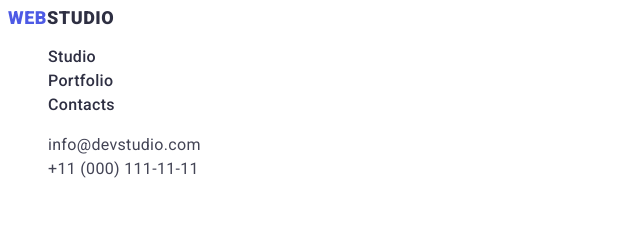
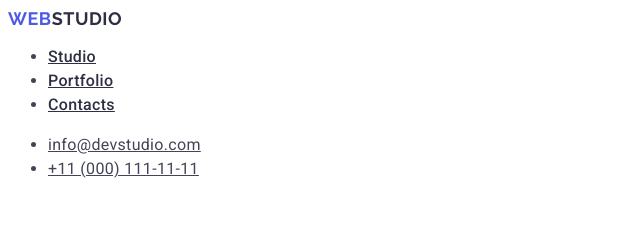
Before and after one commit to mitzasp/goit-markup-hw-02, a plain HTML site: page index.html in a window 1280 px wide. Shown: the top 240 px of the page, 0-640 px from the left. Drawn offline with Linux system fonts and the light colour scheme.

Commit message:
html&css1

```diff
--- a/css/styles.css
+++ b/css/styles.css
@@ -14,28 +14,22 @@ body {
   background-color: #ffffffff;
   font-family: var(--text-font-family);
 }
-a {
-  text-decoration: none;
-}
-ul {
-  list-style-type: none;
-}
+
 /* Classes */
-.header-logo-first-part {
+
+.header-logo,
+.link {
   color: var(--IRIS);
+  font-family: "Raleway", sans-serif;
   font-size: 18px;
   font-weight: 800;
-  line-height: 116.667%;
-  letter-spacing: 0.54px;
+  line-height: 1.17;
+  letter-spacing: 0.03em;
   text-transform: uppercase;
+  text-decoration: none;
 }
 .header-logo-second-part {
   color: var(--NAVY-BLUE);
-  font-size: 18px;
-  font-weight: 800;
-  line-height: 116.667%;
-  letter-spacing: 0.54px;
-  text-transform: uppercase;
 }
 .nav-link {
   color: var(--NAVY-BLUE);
--- a/index.html
+++ b/index.html
@@ -18,9 +18,8 @@
     <!-- Header Section -->
     <header>
       <nav>
-        <a href="./index.html"
-          ><span class="header-logo-first-part">Web</span
-          ><span class="header-logo-second-part">Studio</span></a
+        <a class="header-logo" class="link" href="./index.html"
+          >Web<span class="header-logo-second-part">Studio</span></a
         >
         <ul>
           <li>
```
